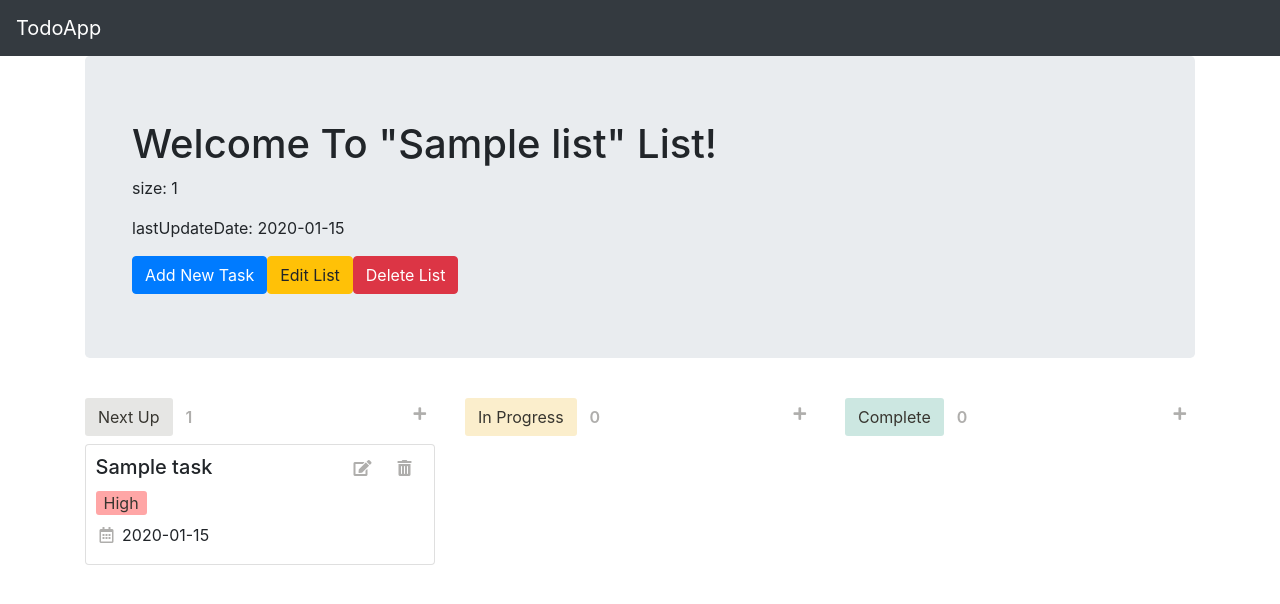
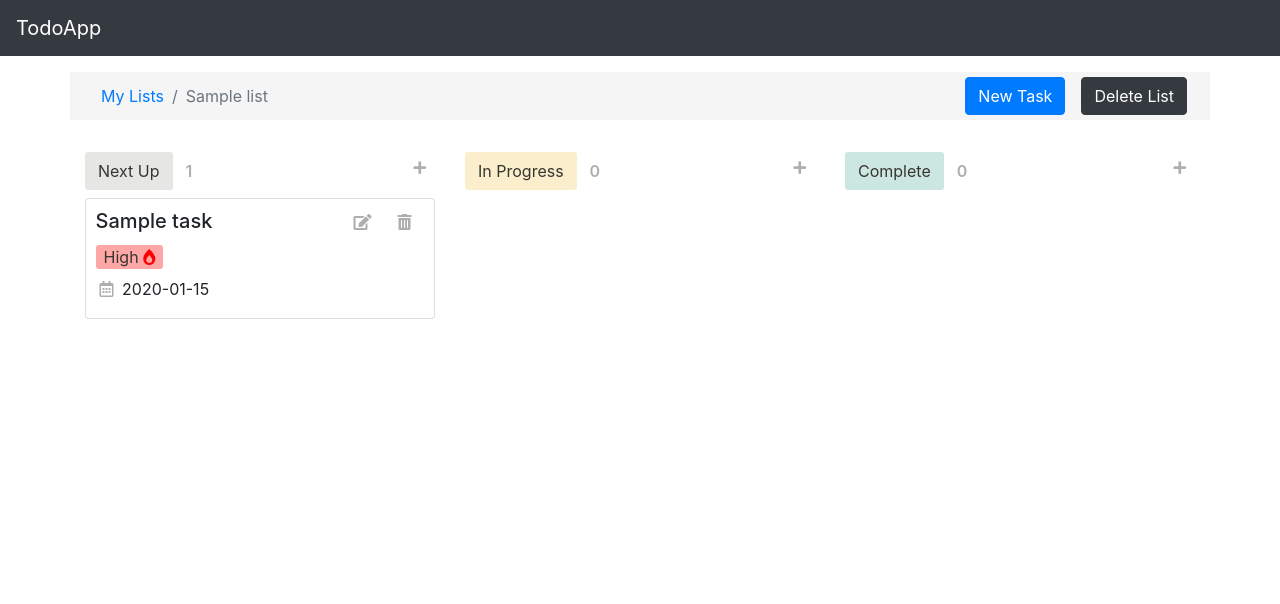
Before and after one commit to IlanitSmul/TodoApp, a Node server app: page /lists/600000000000000000000001 in a window 1280 px wide. Shown: the top 604 px of the page. Run offline with Node 20, Linux system fonts and the light colour scheme; tables that the repository leaves empty hold one stand-in row (values such as "Sample post"); some libraries are stand-ins or nearby versions.

Commit message:
replace jumbtron with breadcrumb

```diff
--- a/public/stylesheets/main.css
+++ b/public/stylesheets/main.css
@@ -29,6 +29,26 @@
 .status-btn-complete {
     background: rgba(0, 135, 107, 0.2);
 }
+
+
+/* list overview */
+
+.list-overview{
+    background:rgb(245,245,245);
+    /* background:pink; */
+}
+
+.breadcrumb{
+    background: none;
+}
+
+/* #list-overview-nav{
+    border: 2px solid green;
+}
+
+#list-overview-buttons{
+    border: 2px solid red;
+} */
 
 
 /* status titles line */
--- a/routes/tasks.js
+++ b/routes/tasks.js
@@ -64,9 +64,6 @@ router.get("/:task_id/edit", function (req, res) {
             if (err) {
                 console.log(err);
             } else {
-                console.log("~~~~~~~~~~~~~~~~~~~~~~~~~~~~~~~~Edit|GET"); // dlog
-                console.log(task); // dlog
-
                 res.render("tasks/edit", { list: list, task: task }); // todo: not need to pass all "list" object
             }
         });
@@ -79,7 +76,6 @@ router.put("/:task_id", function (req, res) {
         if (err) {
             console.log(err);
         } else {
-            console.log("~~~~~~~~~~~~~~~~~~~~~~~~~~~~~~~~Update|PUT"); // dlog
             console.log(updatedTask); // dlog
             res.redirect("/lists/" + req.params.list_id);
         }
--- a/views/lists/show.ejs
+++ b/views/lists/show.ejs
@@ -13,25 +13,33 @@
 <div class="container">
 
     <!-- list overview -->
-    <header class="jumbotron">
-        <div class="container">
+    <div class="row list-overview mt-3 mb-4">
 
-            <!-- list overview: page title / list size / last update date -->
-            <h1>Welcome To "<%= list.name %>" List!</h1>
-            <p> size: <%= list.tasks.length %> </p>
-            <p> lastUpdateDate: <%= list.lastUpdateDate  %> </p> <!-- todo: update also in tasks updates -->
+        <!-- breadcrumb: list name and href to all lists -->
+        <nav aria-label="breadcrumb" class="col-sm-9" id="list-overview-nav">
+            <ol class="breadcrumb my-0">
+                <li class="breadcrumb-item"> <a href="/lists"> My Lists </a> </li>
+                <li class="breadcrumb-item active" aria-current="page"> <%= list.name %> </li>
+                <!-- todo: change task title on click -->
+            </ol>
+        </nav>
 
-            <!-- add task / edit list / delete list buttons -->
-            <div style="display: flex;">
-                <a class="btn btn-primary" href="/lists/<%= list._id %>/tasks/new">Add New Task</a>
-                <a class="btn btn-xs btn-warning" href="/lists/<%= list._id %>/edit">Edit List</a>
-                <form class="delete-form" action="/lists/<%= list._id %>?_method=DELETE" method="POST">
-                    <button class="btn btn-xs btn-danger">Delete List</button>
-                </form>
-            </div>
+        <div class="col-sm-3 d-flex justify-content-end align-self-center" id="list-overview-buttons">
+
+            <!-- add task button -->
+            <a class="btn btn-xs btn-primary mx-2" href="/lists/<%= list._id %>/tasks/new">New Task</a>
+
+            <!-- delete list button -->
+            <form class="delete-form" action="/lists/<%= list._id %>?_method=DELETE" method="POST">
+                <button class="btn btn-xs btn-dark mx-2">Delete List</button>
+            </form>
+
+            <!-- edit list button todo: change-->
+            <!-- <a class="btn btn-xs btn-warning" href="/lists/<%= list._id %>/edit">Edit List</a> -->
 
         </div>
-    </header>
+
+    </div>
 
     <!-- list tasks -->
     <div class="row row-cols-1 row-cols-md-3">
@@ -76,7 +84,7 @@
             <!-- task -->
             <% list.tasks.forEach(function(task){ %>
             <% if (task.status === status.name) { %>
-            <div class="card mb-4">
+            <div class="card mb-3">
                 <div class="card-body">
 
                     <h5 class="card-title">
@@ -113,6 +121,9 @@
                     <p class="card-text my-2 px-2 priority <%= task.priority %>" data-toggle="tooltip"
                         data-placement="right" title="Priority">
                         <%= task.priority %>
+                        <% if (task.priority == "High") { %>
+                        <i class="fas fa-burn" style="color: red"></i>
+                        <% } %>
                     </p>
 
                     <!-- task due date -->
```
